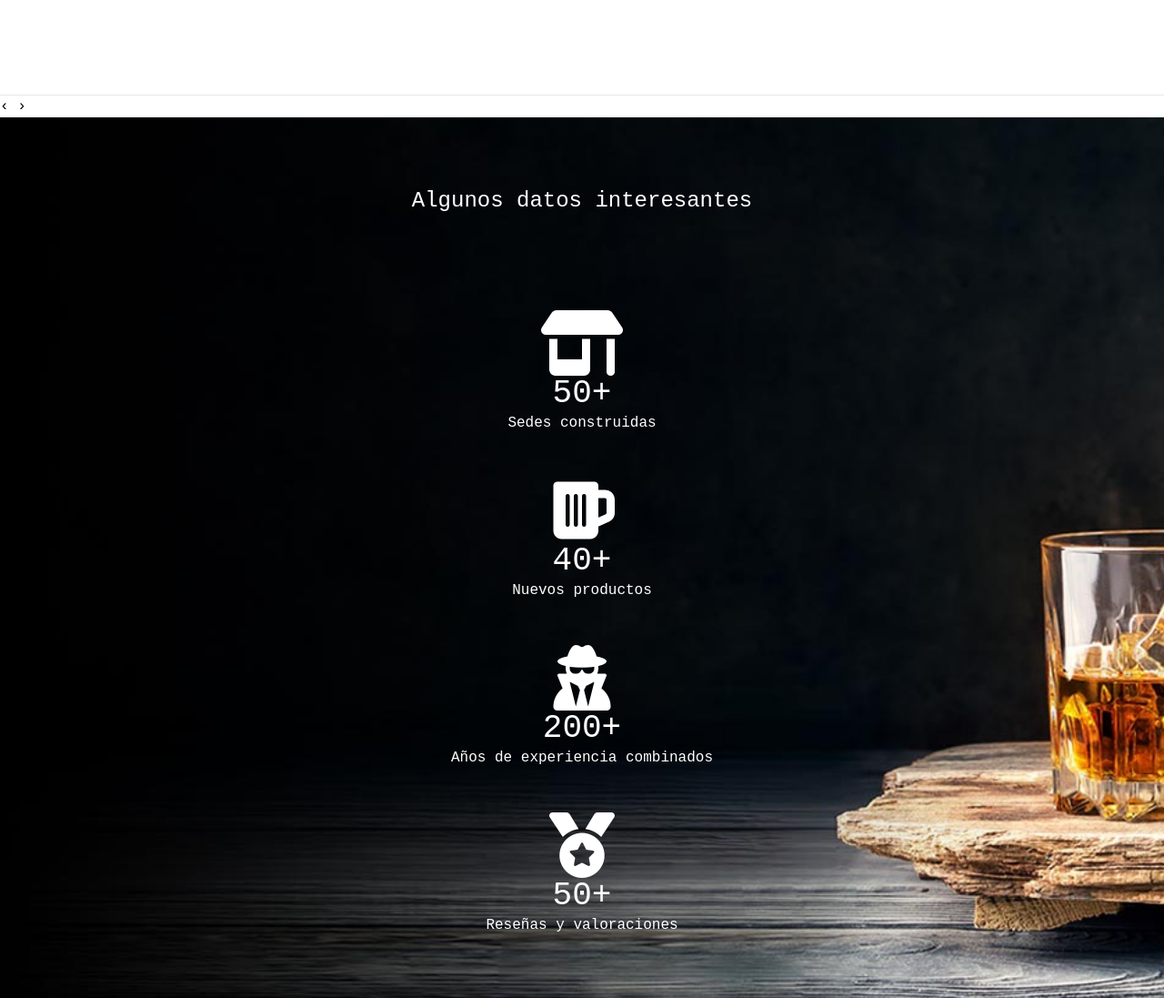
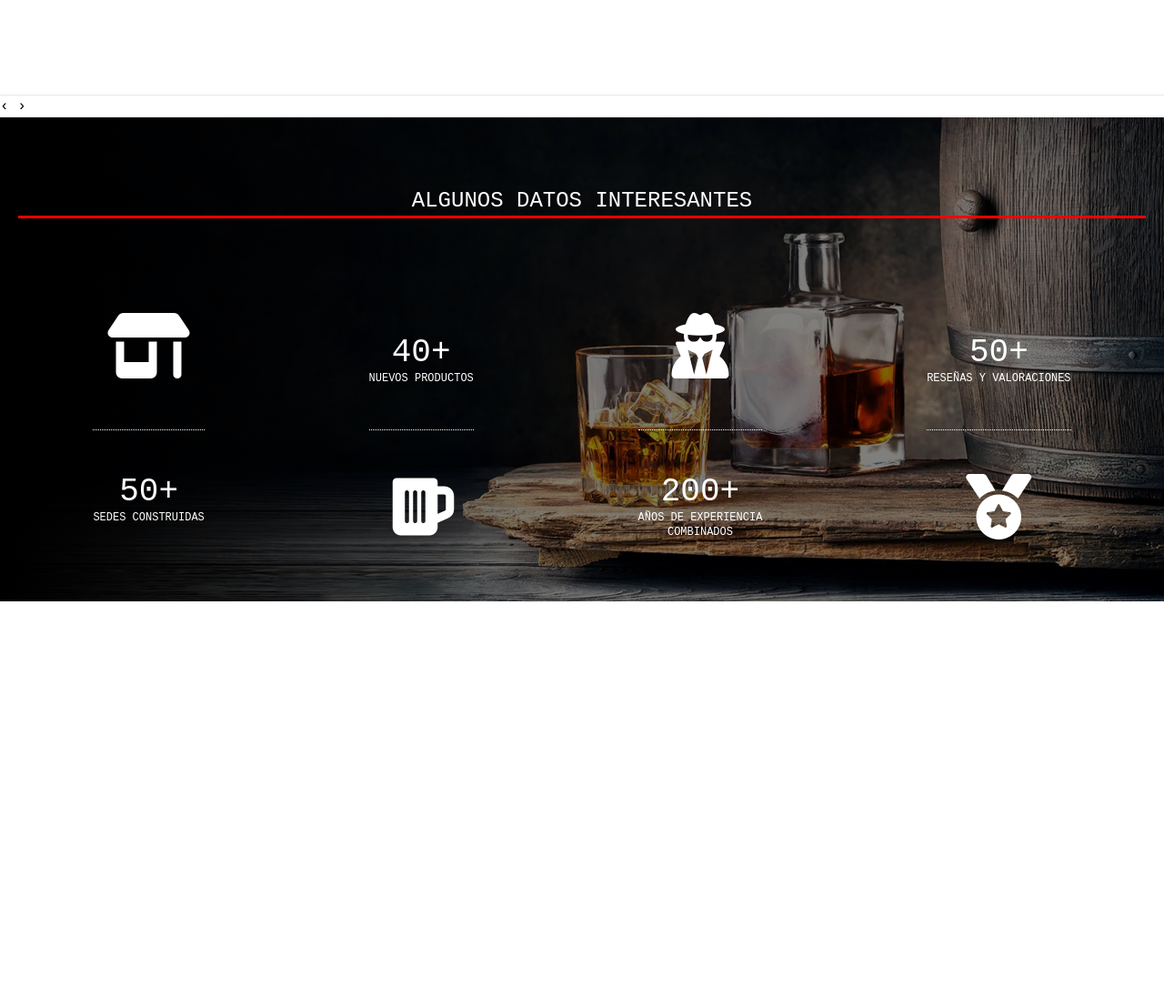
Before and after one commit to Juxnjo/LiquorStore, a plain HTML site: page index.html in a window 1280 px wide. Shown: the part 8280-9377 px from the top of the page at 91% size. After the commit the page ends 8941 px from the top, so only its background shows below. Drawn offline with nearby package versions, Linux system fonts and the light colour scheme; files whose address does not match are found by name.

Commit message:
seccion de estadistica

```diff
--- a/css/index.css
+++ b/css/index.css
@@ -202,7 +202,16 @@ body{
 }
 
 .estadisticas{
-  background-image: url(../img/fondo-estadisticas.jpg);
+  background-image: linear-gradient(rgba(0, 0, 0, 0.5), rgba(0, 0, 0, 0.5)), url(../img/fondo-estadisticas.jpg);
+  opacity: 1;
   background-size: cover;
   background-repeat: no-repeat;
+  text-transform: uppercase;
 }
+.titulo-estadisticas h2{
+  border-bottom: solid red ;
+}
+
+.datos-sede, .producto, .datos-experiencia, .reseña{
+  border-top:dotted 1px;
+}
--- a/index.html
+++ b/index.html
@@ -319,53 +319,53 @@
       </div>
       <script src="/VinosyLicores/js/script.js"></script>
 
-      <div class="estadisticas w-full p-5">
+      <div class="estadisticas w-full p-5 ">
         <div class="titulo-estadisticas text-white text-center text-2xl py-14">
         <h2>Algunos datos interesantes</h2>
     </div>
-    <div class="iconos-estadisticas text-white text-center">
+    <div class="iconos-estadisticas text-white text-center md:grid md:gap-4 md:grid-cols-2 md:grid-rows-2 lg:flex lg:justify-around">
 
-        <div class="estadistica1 my-12">
-        <div class="icono sede">
+        <div class="estadistica1 my-12 ">
+        <div class="icono sede lg:pb-12">
         <i class="fa-solid fa-shop  text-7xl text-white"></i>
         </div>
-        <div class="datos">
+        <div class="datos-sede mt-2 lg:pt-12">
             <p class="text-4xl">50+</p>
-            <p>Sedes construidas</p>
+            <p class="text-xs"  >Sedes construidas</p>
         </div>
         </div>
 
-        <div class="estadistica2 my-12">
-            <div class="icono producto">
+        <div class="estadistica2 my-12 lg:flex lg:flex-col-reverse">
+            <div class="icono producto lg:pt-12">
             <i class="fa-solid fa-beer-mug-empty text-7xl text-white"></i>
             </div>
-            <div class="datos">
+            <div class="datos-producto mt-2 lg:pb-12">
                 <p class="text-4xl">40+</p>
-                <p>Nuevos productos</p>
+                <p class="text-xs">Nuevos productos</p>
             </div>
             </div>
 
              <div class="estadistica3 my-12">
-        <div class="icono experiencia">
+        <div class="icono experiencia lg:pb-12">
         <i class="fa-solid fa-user-secret text-7xl text-white"></i>
         </div>
-        <div class="datos">
+        <div class="datos-experiencia mt-2 lg:pt-12">
             <p class="text-4xl">200+</p>
-            <p>Años de experiencia combinados</p>
+            <p class="text-xs">Años de experiencia <br> combinados</p>
         </div>
         </div>
 
-        <div class="estadistica4 my-12">
-            <div class="icono carretera">
+        <div class="estadistica4 my-12 lg:flex lg:flex-col-reverse ">
+            <div class="icono reseña lg:pt-12">
                 <i class="fa-solid fa-medal text-7xl text-white"></i>
             </div>
-            <div class="datos ">
+            <div class="datos-reseña mt-2 lg:pb-12">
                 <p class="text-4xl">50+</p>
-                <p>Reseñas y valoraciones</p>
+                <p class="text-xs">Reseñas y valoraciones</p>
             </div>
             </div>
+        </div>
 
-    </div>
       </div>
 </body>
 </html>
```
